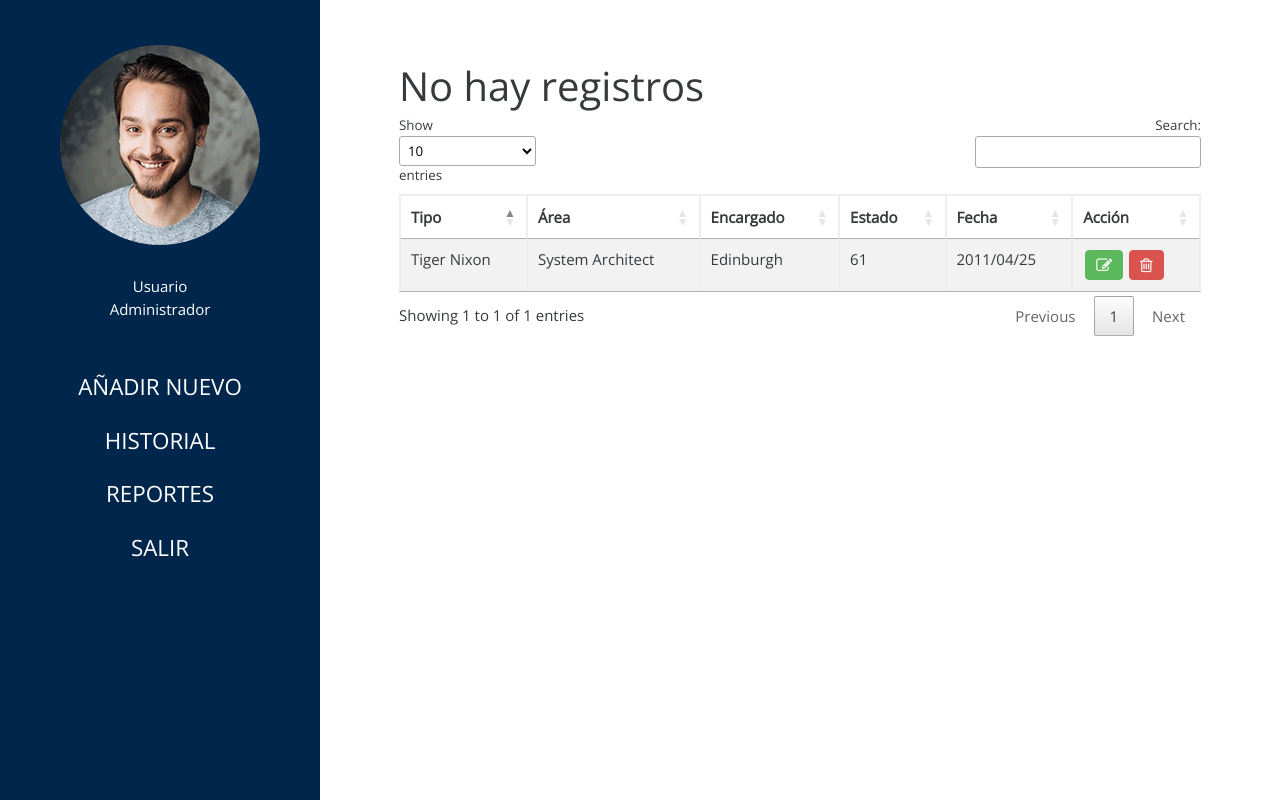
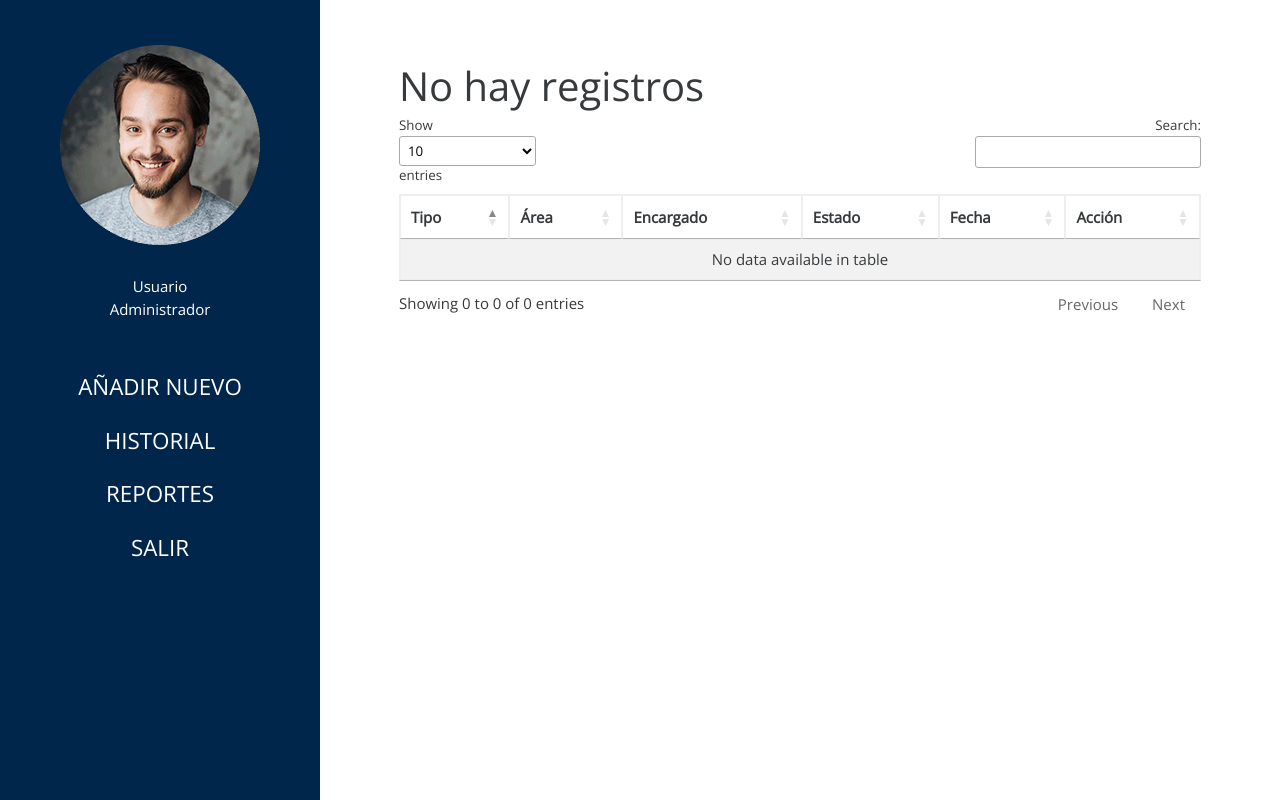
Before and after one commit to heygonzalocaira/logistics-project-PNP, a Django app: template ProyectoPNP/Tramite/templates/vistas/historial.html in a window 1280 px wide. Run offline with Django 3.2, Linux system fonts and the light colour scheme; the template is opened without the code that fills it, so the values that code supplies are empty; some libraries are stand-ins or nearby versions.

```diff
--- a/ProyectoPNP/Tramite/templates/vistas/historial.html
+++ b/ProyectoPNP/Tramite/templates/vistas/historial.html
@@ -67,21 +67,6 @@
                         </tr>
                     </thead>
                     <tbody>
-                        <tr>
-                            <td>Tiger Nixon</td>
-                            <td>System Architect</td>
-                            <td>Edinburgh</td>
-                            <td>61</td>
-                            <td>2011/04/25</td>
-                            <td>
-                                <button type='button' id='Editar' class='btn btn-success' style='padding: 4px 10px;margin: 2px;' >
-                                    <i class='fa fa-pencil-square-o'></i>
-                                </button>
-                                <button type='button' id='Eliminar' style='padding: 4px 10px;' class='btn btn-danger'>
-                                    <i class='fa fa-trash-o'></i>
-                                </button>
-                            </td>
-                        </tr>
 
                                            {% if data %}
                         {% for doc in data %}
```
Also changed, not shown: ProyectoPNP/db.sqlite3.
